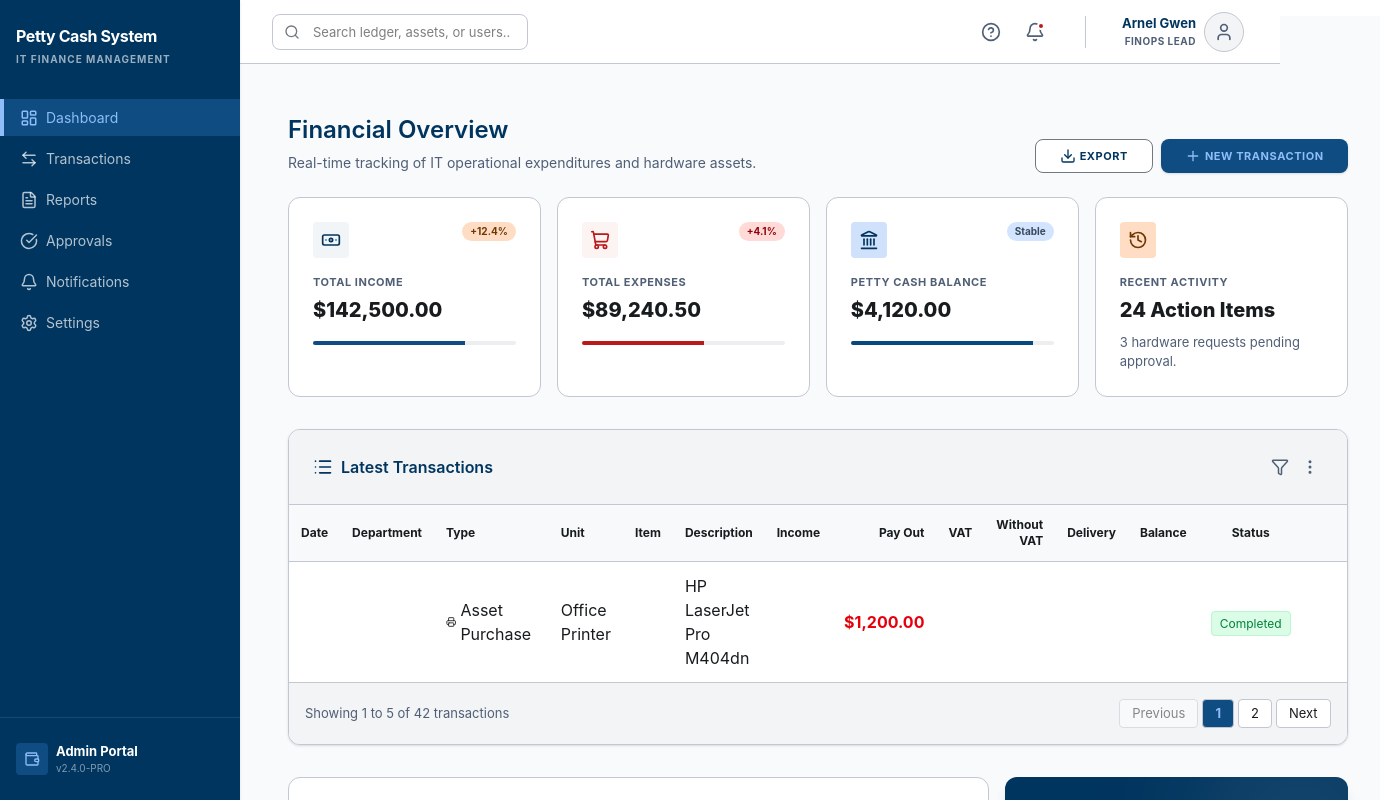
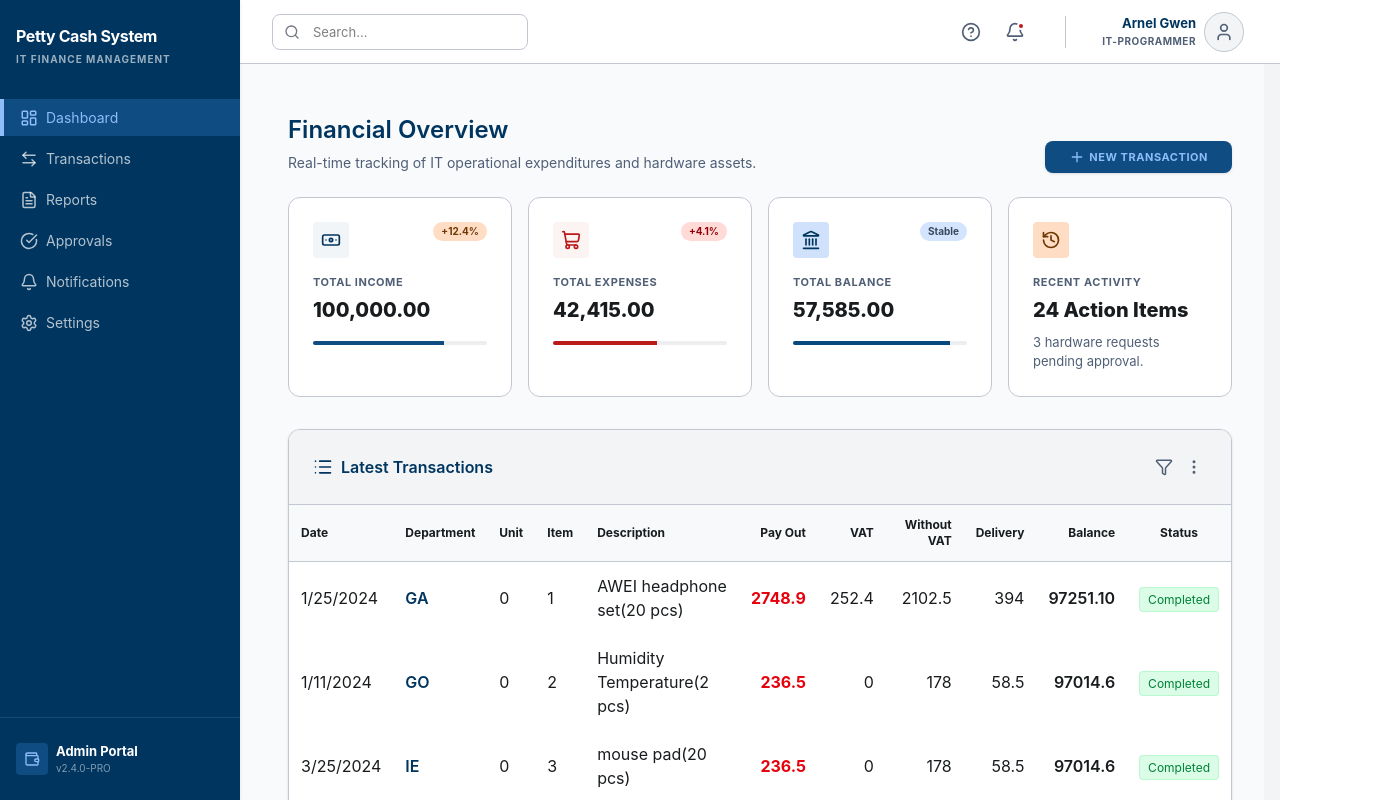
Before and after one commit to arnelgwencompany-boop/FinanceSystem, a React (Vite) app in the folder client/: page /dashboard in a window 1280 px wide. Shown: the whole page, 1396 px wide, since content can reach past the window. Built offline with nearby package versions, Linux system fonts and the light colour scheme.

Commit message:
fix the dashboard

```diff
--- a/client/src/components/shared/Header.tsx
+++ b/client/src/components/shared/Header.tsx
@@ -10,7 +10,7 @@ export default function Header() {
           <Search size={16} className="absolute left-3 top-1/2 -translate-y-1/2 text-[#727780]" />
           <input
             type="text"
-            placeholder="Search ledger, assets, or users..."
+            placeholder="Search..."
             className="h-9 w-64 pl-10 pr-4 bg-[#ffffff] border border-[#c2c7d1] rounded-lg text-[13px] focus:ring-1 focus:ring-[#00355f] focus:border-[#00355f] outline-none transition-all"
           />
         </div>
@@ -40,7 +40,7 @@ export default function Header() {
         <div className="flex items-center gap-2 cursor-pointer hover:bg-[#e0e3e5] p-1 rounded-lg transition-colors">
           <div className="text-right hidden sm:block">
             <p className="text-[13px] font-bold text-[#00355f]">Arnel Gwen</p>
-            <p className="text-[10px] text-[#505f76] font-bold uppercase tracking-wider">FinOps Lead</p>
+            <p className="text-[10px] text-[#505f76] font-bold uppercase tracking-wider">IT-Programmer</p>
           </div>
 
           {/* User Icon Badge */}
--- a/client/src/modules/dashboard/DashboardPage.tsx
+++ b/client/src/modules/dashboard/DashboardPage.tsx
@@ -1,5 +1,4 @@
 import {
-  Download,
   Plus,
   Banknote,
   ShoppingCart,
@@ -8,42 +7,62 @@ import {
   List,
   Filter,
   MoreVertical,
-  Monitor,
-  Cloud,
-  Printer,
-   Wallet,
-  Laptop,
-  Edit,
-  Info
 } from "lucide-react";
 
 export default function DashboardPage() {
   // Mock Data mapped for the UI
   const summary = {
-    income: "142,500.00",
-    expenses: "89,240.50",
-    balance: "4,120.00",
+    income: "100,000.00",
+    expenses: "42,415.00",
+    balance: "57,585.00",
   };
 
   const transactions = [
     {
       id: 1,
-      department: "",
-      type: "Asset Purchase",
-      icon: Printer,
-      unit: "Office Printer",
-      item: "",
-      date: "",
-      description: "HP LaserJet Pro M404dn",
-      income: "",
-      payOut: "$1,200.00",
-      VAT: "",
-      withoutVAT: "",
-      deliveryFee: "",
-      balance: "",
+      department: "GA",
+      unit: "0",
+      item: "1",
+      date: "1/25/2024",
+      description: "AWEI headphone set(20 pcs)",
+      payOut: "2748.9",
+      VAT: "252.4",
+      withoutVAT: "2102.5",
+      deliveryFee: "394",
+      balance: "97251.10",
       status: "Completed",
       statusStyle: "bg-green-100 text-green-700 border-green-200",
-    }
+    },
+    {
+      id: 2,
+      department: "GO",
+      unit: "0",
+      item: "2",
+      date: "1/11/2024",
+      description: "Humidity Temperature(2 pcs)",
+      payOut: "236.5",
+      VAT: "0",
+      withoutVAT: "178",
+      deliveryFee: "58.5",
+      balance: "97014.6",
+      status: "Completed",
+      statusStyle: "bg-green-100 text-green-700 border-green-200",
+    },
+    {
+      id: 3,
+      department: "IE",
+      unit: "0",
+      item: "3",
+      date: "3/25/2024",
+      description: "mouse pad(20 pcs)",
+      payOut: "236.5",
+      VAT: "0",
+      withoutVAT: "178",
+      deliveryFee: "58.5",
+      balance: "97014.6",
+      status: "Completed",
+      statusStyle: "bg-green-100 text-green-700 border-green-200",
+    },
   ];
 
   return (
@@ -58,10 +77,6 @@ export default function DashboardPage() {
             <p className="text-[#505f76] text-[14px] mt-1">Real-time tracking of IT operational expenditures and hardware assets.</p>
           </div>
           <div className="flex gap-2">
-            <button className="flex items-center gap-1 px-6 py-2 bg-white border border-[#727780] text-[#00355f] font-bold rounded-lg hover:bg-[#f2f4f6] transition-all active:scale-95 text-[11px] uppercase tracking-wider">
-              <Download size={16} />
-              Export
-            </button>
             <button className="flex items-center gap-1 px-6 py-2 bg-[#0f4c81] text-[#8ebdf9] font-bold rounded-lg hover:opacity-90 shadow-sm transition-all active:scale-95 text-[11px] uppercase tracking-wider">
               <Plus size={16} />
               New Transaction
@@ -80,7 +95,7 @@ export default function DashboardPage() {
               <span className="text-[10px] font-bold text-[#6f3800] bg-[#ffdcc4] px-2 py-0.5 rounded-full">+12.4%</span>
             </div>
             <p className="text-[11px] font-bold text-[#505f76] mb-1 uppercase tracking-wider">Total Income</p>
-            <h3 className="text-[20px] font-extrabold text-[#191c1e]">${summary.income}</h3>
+            <h3 className="text-[20px] font-extrabold text-[#191c1e]">{summary.income}</h3>
             <div className="mt-4 w-full h-1 bg-[#eceef0] rounded-full overflow-hidden">
               <div className="h-full bg-[#0f4c81] w-[75%]"></div>
             </div>
@@ -94,7 +109,7 @@ export default function DashboardPage() {
               <span className="text-[10px] font-bold text-[#93000a] bg-[#ffdad6] px-2 py-0.5 rounded-full">+4.1%</span>
             </div>
             <p className="text-[11px] font-bold text-[#505f76] mb-1 uppercase tracking-wider">Total Expenses</p>
-            <h3 className="text-[20px] font-extrabold text-[#191c1e]">${summary.expenses}</h3>
+            <h3 className="text-[20px] font-extrabold text-[#191c1e]">{summary.expenses}</h3>
             <div className="mt-4 w-full h-1 bg-[#eceef0] rounded-full overflow-hidden">
               <div className="h-full bg-[#ba1a1a] w-[60%]"></div>
             </div>
@@ -107,8 +122,8 @@ export default function DashboardPage() {
               </div>
               <span className="text-[10px] font-bold text-[#38485d] bg-[#d3e4fe] px-2 py-0.5 rounded-full">Stable</span>
             </div>
-            <p className="text-[11px] font-bold text-[#505f76] mb-1 uppercase tracking-wider">Petty Cash Balance</p>
-            <h3 className="text-[20px] font-extrabold text-[#191c1e]">${summary.balance}</h3>
+            <p className="text-[11px] font-bold text-[#505f76] mb-1 uppercase tracking-wider">Total Balance</p>
+            <h3 className="text-[20px] font-extrabold text-[#191c1e]">{summary.balance}</h3>
             <div className="mt-4 w-full h-1 bg-[#eceef0] rounded-full overflow-hidden">
               <div className="h-full bg-[#07497d] w-[90%]"></div>
             </div>
@@ -150,24 +165,20 @@ export default function DashboardPage() {
             <tr className="bg-[#f7f9fb] border-b border-[#c2c7d1]">
               <th className="p-3 text-xs">Date</th>
               <th className="p-3 text-xs">Department</th>
-              <th className="p-3 text-xs">Type</th>
+
               <th className="p-3 text-xs">Unit</th>
               <th className="p-3 text-xs">Item</th>
               <th className="p-3 text-xs">Description</th>
-              <th className="p-3 text-xs text-right">Income</th>
               <th className="p-3 text-xs text-right">Pay Out</th>
               <th className="p-3 text-xs text-right">VAT</th>
               <th className="p-3 text-xs text-right">Without VAT</th>
               <th className="p-3 text-xs text-right">Delivery</th>
               <th className="p-3 text-xs text-right">Balance</th>
               <th className="p-3 text-xs text-center">Status</th>
-              <th className="p-3 text-xs"></th>
             </tr>
           </thead>
                <tbody>
             {transactions.map((t) => {
-              const Icon = t.icon;
-
               return (
                 <tr
                   key={t.id}
@@ -178,22 +189,9 @@ export default function DashboardPage() {
                   <td className="p-3 font-semibold text-[#00355f]">
                     {t.department}
                   </td>
-
-                  <td className="p-3">
-                    <div className="flex items-center gap-1">
-                      {Icon && <Icon size={16} />}
-                      {t.type}
-                    </div>
-                  </td>
-
                   <td className="p-3">{t.unit}</td>
                   <td className="p-3">{t.item}</td>
                   <td className="p-3">{t.description}</td>
-
-                  <td className="p-3 text-right text-green-600">
-                    {t.income}
-                  </td>
-
                   <td className="p-3 text-right text-red-600 font-bold">
                     {t.payOut}
                   </td>
@@ -211,12 +209,6 @@ export default function DashboardPage() {
                     >
                       {t.status}
                     </span>
-                  </td>
-
-                  <td className="p-3 text-right">
-                    <button className="opacity-0 group-hover:opacity-100 text-gray-500 hover:text-blue-700">
-                      ✏️
-                    </button>
                   </td>
                 </tr>
               );
@@ -248,7 +240,7 @@ export default function DashboardPage() {
             <div className="space-y-4">
               <div className="space-y-1">
                 <div className="flex justify-between text-[13px] font-bold text-[#191c1e]">
-                  <span>Engineering</span>
+                  <span>GA</span>
                   <span>$42,800</span>
                 </div>
                 <div className="w-full h-2 bg-[#eceef0] rounded-full">
@@ -257,7 +249,7 @@ export default function DashboardPage() {
               </div>
               <div className="space-y-1">
                 <div className="flex justify-between text-[13px] font-bold text-[#191c1e]">
-                  <span>Marketing</span>
+                  <span>GO</span>
                   <span>$18,400</span>
                 </div>
                 <div className="w-full h-2 bg-[#eceef0] rounded-full">
@@ -266,7 +258,7 @@ export default function DashboardPage() {
               </div>
               <div className="space-y-1">
                 <div className="flex justify-between text-[13px] font-bold text-[#191c1e]">
-                  <span>Operations</span>
+                  <span>IE</span>
                   <span>$12,100</span>
                 </div>
                 <div className="w-full h-2 bg-[#eceef0] rounded-full">
@@ -275,21 +267,6 @@ export default function DashboardPage() {
               </div>
             </div>
           </div>
-
-          <div className="bg-[#00355f] text-white p-6 rounded-xl shadow-lg relative overflow-hidden flex flex-col justify-between">
-            <div className="absolute -right-12 -top-12 w-48 h-48 bg-white/10 rounded-full blur-3xl"></div>
-            <div className="relative z-10">
-              <Info size={32} className="mb-4 text-white" />
-              <h4 className="text-[16px] font-semibold mb-2">Audit Due Soon</h4>
-              <p className="text-white/80 text-[14px] leading-relaxed">
-                Your Q4 Fixed Asset Audit is scheduled for November 15th. Please ensure all newly added assets are tagged.
-              </p>
-            </div>
-            <button className="w-full py-2 mt-8 bg-white text-[#00355f] font-bold rounded-lg hover:bg-[#a0c9ff] transition-colors relative z-10">
-              Start Preparation
-            </button>
-          </div>
-
         </div>
 
       </main>
```
